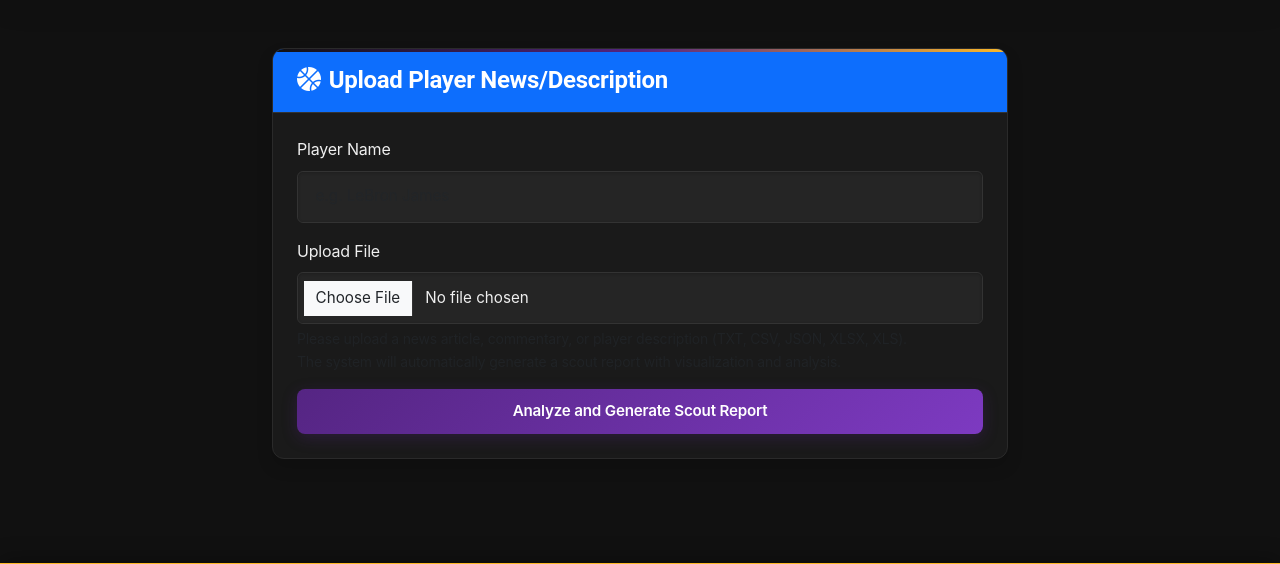
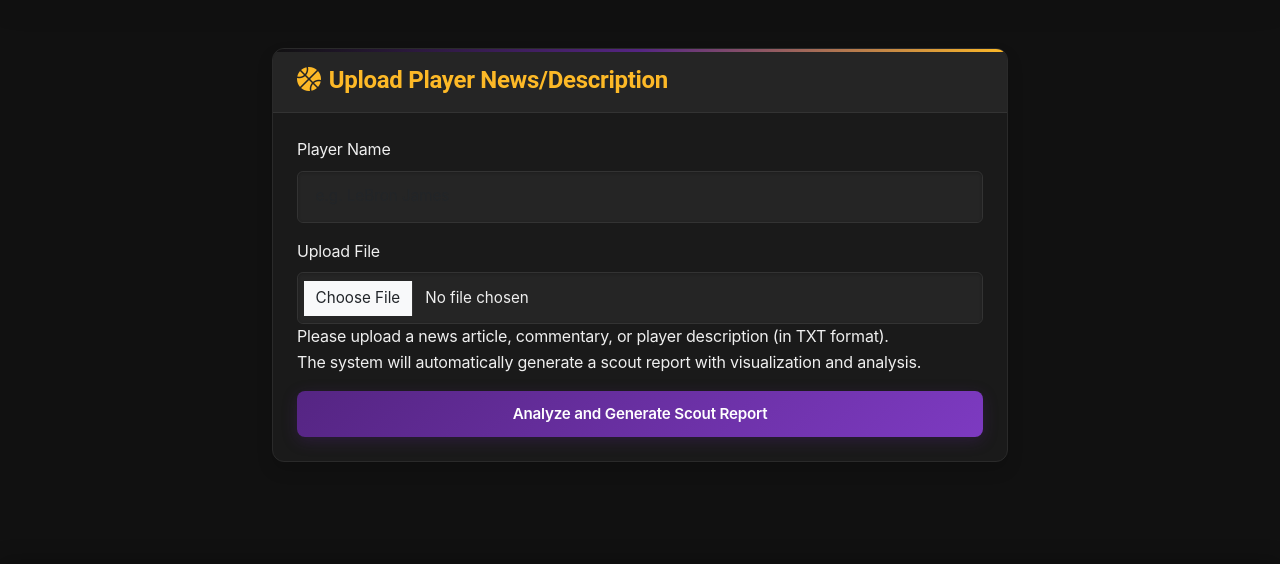
Before and after one commit to ziyusteve/CITS5505-AgileWebDev-GroupProject, a Flask app: page /datasets/upload in a window 1280 px wide. Shown: the part 118-682 px from the top of the page. Run offline with Flask 3, Linux system fonts and the light colour scheme; the visitor is signed in with stand-in values (Sample User, id 1); parts of the project's set-up code (start-up, migrations or seed data) failed here and were passed over; some libraries are stand-ins or nearby versions.

Commit message:
unify the style of page, modify the description

```diff
--- a/app/templates/datasets/upload.html
+++ b/app/templates/datasets/upload.html
@@ -6,7 +6,7 @@
 <div class="row justify-content-center">
     <div class="col-md-8">
         <div class="card shadow">
-            <div class="card-header bg-primary text-white">
+            <div class="card-header">
                 <h4 class="mb-0"><i class="fas fa-basketball-ball me-2"></i>Upload Player News/Description</h4>
             </div>
             <div class="card-body">
@@ -20,9 +20,9 @@
 
                     <div class="mb-3">
                         <label for="file" class="form-label">{{ form.file.label }}</label>
-                        {{ form.file(class="form-control", accept=".txt,.csv,.json,.xlsx,.xls") }}
-                        <div id="fileHelp" class="form-text">
-                            Please upload a news article, commentary, or player description (TXT, CSV, JSON, XLSX, XLS).<br>
+                        {{ form.file(class="form-control", accept=".txt") }}
+                        <div id="fileHelp">
+                            Please upload a news article, commentary, or player description (in TXT format).<br>
                             The system will automatically generate a scout report with visualization and analysis.
                         </div>
                         {% if form.file.errors %}
```
Also changed, not shown: instance/site.db.
